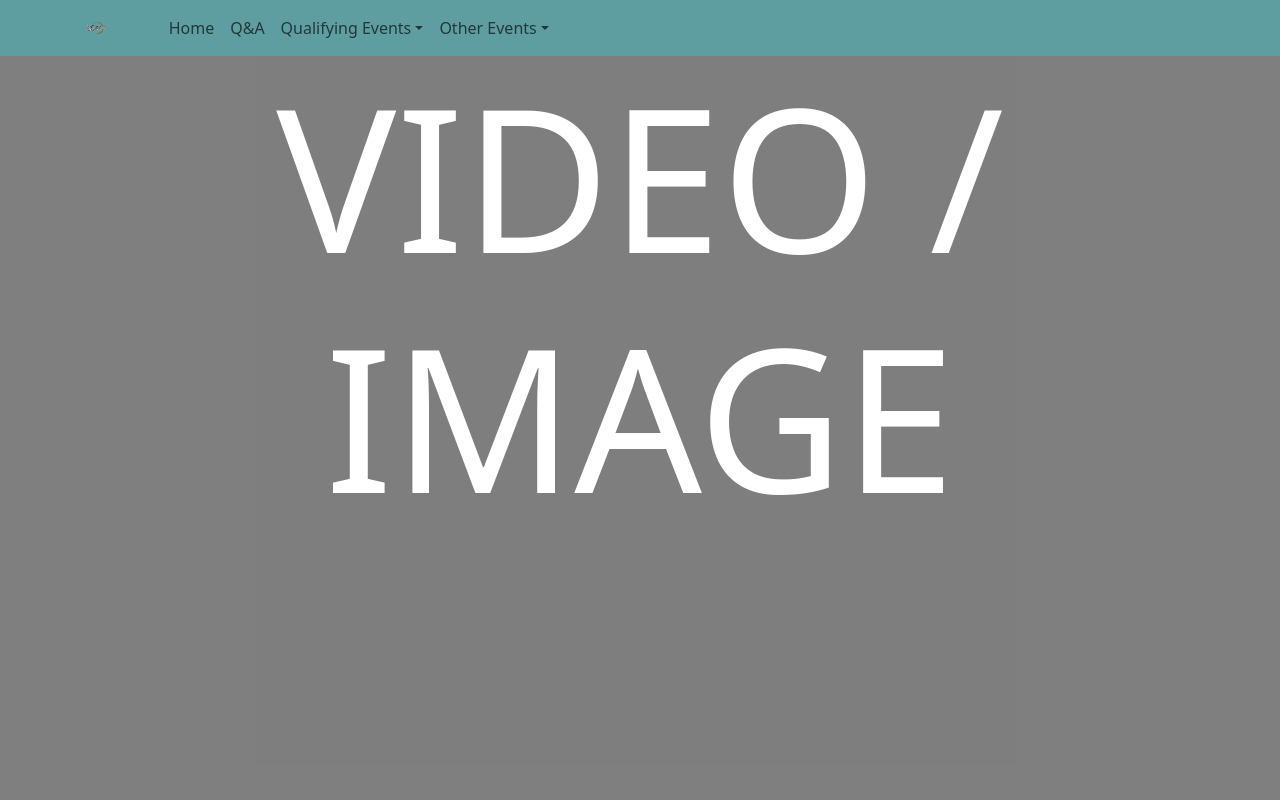
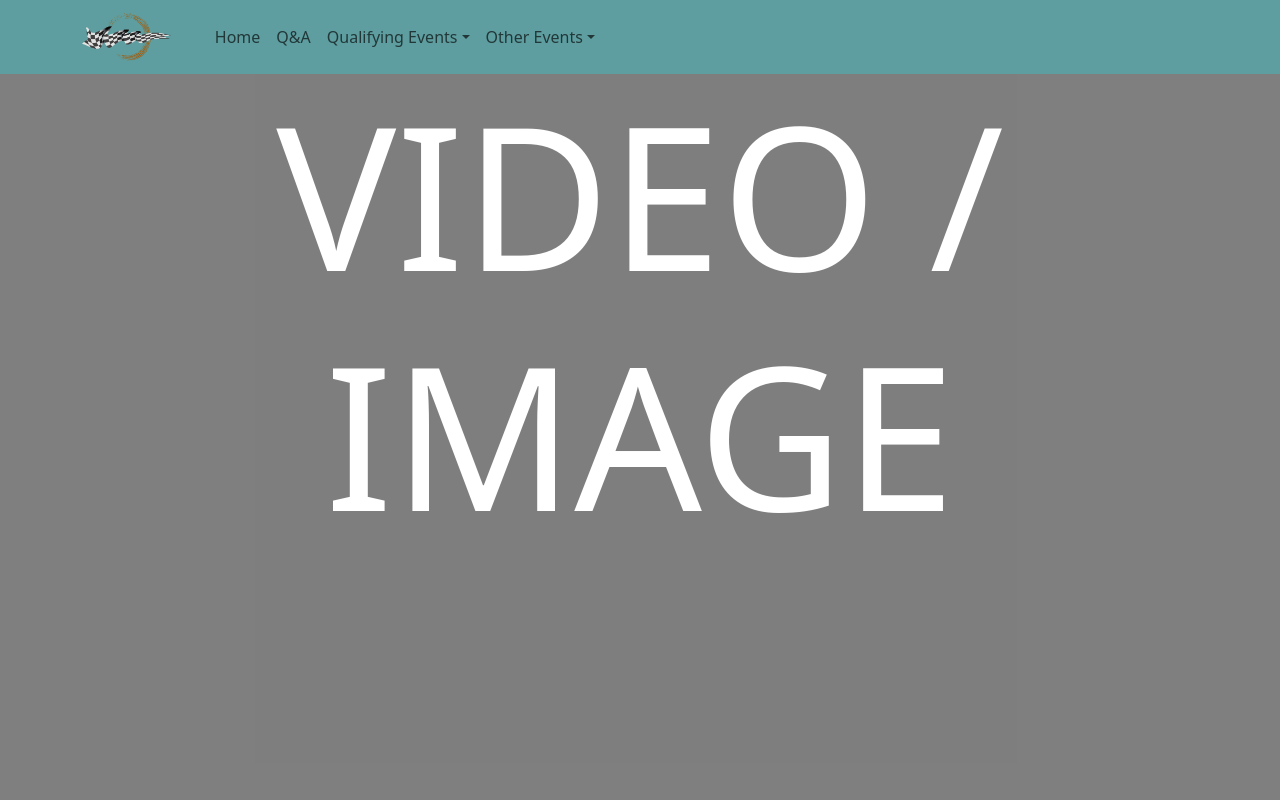
Before and after one commit to maxcramer/euow, a React (Create React App) app: page / in a window 1280 px wide. Shown: the top 800 px of the page. Built offline with nearby package versions, Linux system fonts and the light colour scheme.

Commit message:
added logo to nav bar

```diff
--- a/src/App.css
+++ b/src/App.css
@@ -28,5 +28,5 @@ body {
   display: flex;
   flex-direction: column;
   min-height: 100vh;
-  margin-top: 28px !important;
+  margin-top: 37px !important;
 }
--- a/src/components/Navbar/Navbar.css
+++ b/src/components/Navbar/Navbar.css
@@ -7,8 +7,8 @@
 }
 
 #nav-logo {
-  height: 24px !important;
-  width: 50%;
+  height: 3rem !important;
+  width: auto;
   overflow: visible;
   object-fit: contain;
   margin-right: 20px;
```
Also changed, not shown: src/media/logo.png.
